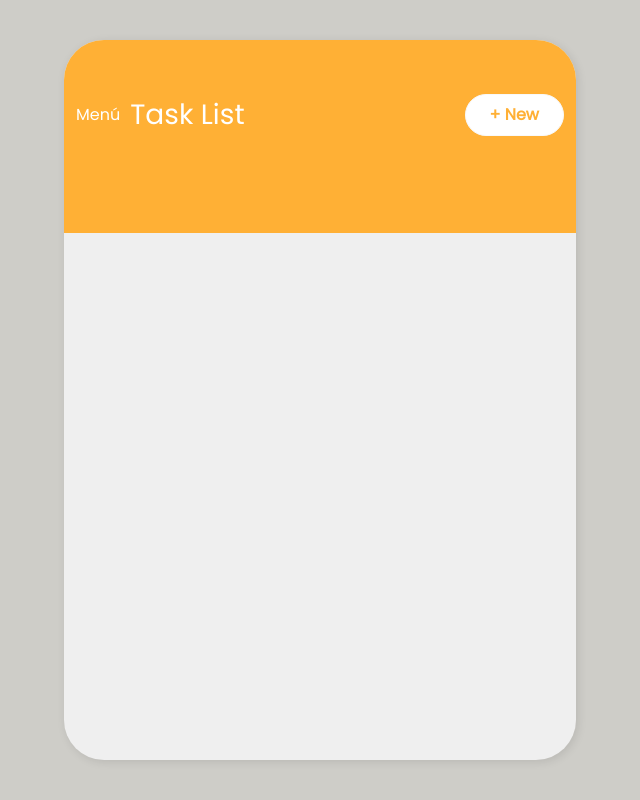
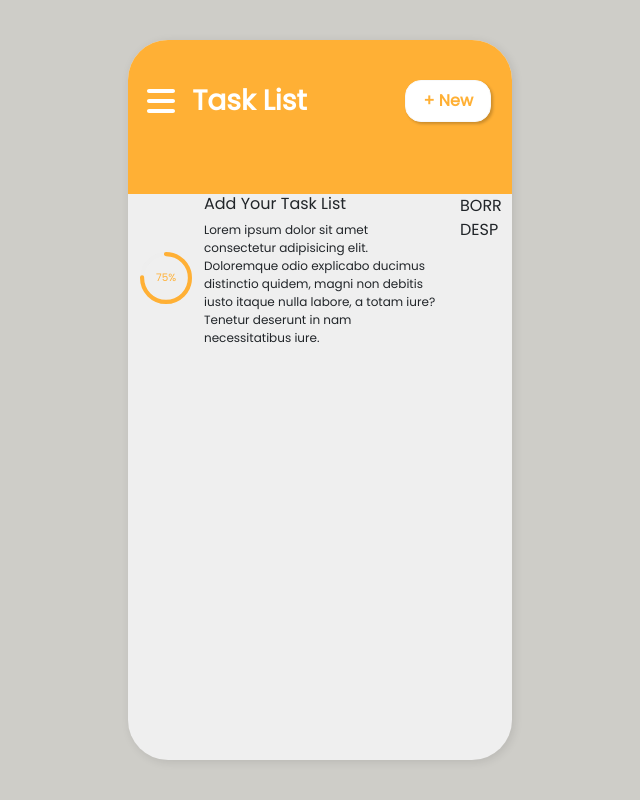
Before and after one commit to isgb/todolistfronted, a React (Vite) app: page / in a window 1280 px wide. Shown: the whole page, without its empty margins (320-960 px from the left). Built offline with nearby package versions, Linux system fonts and the light colour scheme.

Commit message:
creacion de cards task

```diff
--- a/package.json
+++ b/package.json
@@ -17,6 +17,7 @@
     "@fortawesome/react-fontawesome": "^0.2.2",
     "bootstrap": "^5.3.5",
     "react": "^19.0.0",
+    "react-circular-progressbar": "^2.2.0",
     "react-dom": "^19.0.0"
   },
   "devDependencies": {
--- /dev/null
+++ b/src/components/CardsList/CardsList.jsx
@@ -0,0 +1,42 @@
+import React from "react";
+import "../../styles/cardtasks.css";
+import { CircularProgressbar, buildStyles } from "react-circular-progressbar";
+import "react-circular-progressbar/dist/styles.css";
+
+export const CardsList = () => {
+  return (
+    <section className="container container-cardslist">
+      <div className="row justify-content-between card-tasks">
+
+        <div className="col-2 porcentaje">
+          <div className="content-circularprogressbar d-flex align-items-center justify-content-center">
+            <CircularProgressbar
+              value={75}
+              text={`${75}%`}
+              styles={buildStyles({
+                textColor: "#FFB035",
+                pathColor: "#FFB035",
+                trailColor: "#eee",
+              })}
+            />
+          </div>
+        </div>
+
+        <div className="col-8 card-information">
+          <h4>Add Your Task List</h4>
+          <p>
+            Lorem ipsum dolor sit amet consectetur adipisicing elit. Doloremque
+            odio explicabo ducimus distinctio quidem, magni non debitis iusto
+            itaque nulla labore, a totam iure? Tenetur deserunt in nam
+            necessitatibus iure.
+          </p>
+        </div>
+
+        <div className="col-2 container-buttons-card-tasks">
+          <div>BORR</div>
+          <div>DESP</div>
+        </div>
+      </div>
+    </section>
+  );
+};
--- /dev/null
+++ b/src/components/Header/ButtonNew.jsx
@@ -0,0 +1,11 @@
+import React from "react";
+
+export const ButtonNew = () => {
+  return (
+    <div className="col-auto container-button">
+      <button class="btn btn-outline-light fw-bold py-2 rounded-4 no-active">
+        + New
+      </button>
+    </div>
+  );
+};
--- a/src/components/Header/Header.jsx
+++ b/src/components/Header/Header.jsx
@@ -1,20 +1,19 @@
 import React from "react";
 import "../../styles/header.css";
+import { IconMenu } from "./IconMenu";
+import { ButtonNew } from "./ButtonNew";
 
 export const Header = () => {
   return (
     <header className="container">
       <div className="row justify-content-between">
-        <div className="col-auto d-flex align-items-center container-menu-and-title">
-          <p className="mb-0">Menú</p>
-          <h3 className="mb-0">Task List</h3>
-        </div>
 
-        <div className="col-auto container-button">
-          <button class="btn btn-outline-light fw-bold px-4 py-2 rounded-pill">
-            + New
-          </button>
-        </div>
+        {/* Icono Menú y título */}
+        <IconMenu />
+
+        {/* Botón Nuevo */}
+        <ButtonNew />
+
       </div>
     </header>
   );
--- /dev/null
+++ b/src/components/Header/IconMenu.jsx
@@ -0,0 +1,12 @@
+import React from 'react'
+import {FontAwesomeIcon} from '@fortawesome/react-fontawesome'
+import {faBars} from '@fortawesome/free-solid-svg-icons'
+
+export const IconMenu = () => {
+  return (
+    <div className="col-auto d-flex align-items-center container-menu-and-title">
+          <FontAwesomeIcon icon={faBars} size={'2x'} className="iconMenu" />
+          <h3 className="mb-0">Task List</h3>
+    </div>
+  )
+}
--- a/src/components/TaskContainer/TaskContainer.jsx
+++ b/src/components/TaskContainer/TaskContainer.jsx
@@ -1,11 +1,16 @@
 import React from "react";
 import "../../styles/taskcontainer.css";
 import { Header } from "../Header/Header";
+import { CardsList } from "../CardsList/CardsList";
 
 export const TaskContainer = () => {
   return (
     <section className="task-container">
+      {/* Header de la app ToDo-List */}
       <Header />
+
+      {/* Lista de cards */}
+     <CardsList/>
     </section>
   );
 };
--- /dev/null
+++ b/src/styles/cardtasks.css
@@ -0,0 +1,12 @@
+.card-information > h4 {
+    font-size: 16px;
+}
+
+.card-information > p {
+    font-size: 12px;
+}
+
+.content-circularprogressbar{
+    width: 130%;
+    height: 100%; /* Asegura que ocupe el alto del contenedor */
+}
--- a/src/styles/header.css
+++ b/src/styles/header.css
@@ -5,6 +5,7 @@ header{
 header > .row {
     padding-top: 11%;
     padding-bottom: 20%;
+    margin: auto 2%;
 }
 
 .container-menu-and-title{
@@ -12,7 +13,12 @@ header > .row {
 }
 
 .container-menu-and-title > h3 {
-    padding-left: 10px;
+    padding-left: 17px;
+    font-weight: bolder;
+}
+
+.row > .container-menu-and-title{
+    padding: 0;
 }
 
 .container-button{
@@ -22,4 +28,26 @@ header > .row {
 .container-button > button{
     background-color: white;
     color: #FFB035;
+    width: 114%;
+    box-shadow: 2px 2px 3px rgba(0.6, 0, 0, 0.2);
 }
+
+.container-button > .btn:hover {
+    background-color: white;
+    color: #FFB035;
+}
+
+.no-active-check:checked+.no-active,
+.no-active.active,
+.no-active.show,
+.no-active:first-child:active,
+:not(.no-active-check)+.no-active:active {
+    background-color: white !important; /* Fondo blanco */
+    color: #FFB035 !important; /* Color del texto */
+    border-color: #FFB035 !important; /* Mantener el borde con el mismo color */
+    box-shadow: none !important; /* Evita el efecto de sombra */
+}
+
+.iconMenu{
+    cursor: pointer;
+}
--- a/src/styles/taskcontainer.css
+++ b/src/styles/taskcontainer.css
@@ -2,7 +2,7 @@
   background-color: #EFEFEF;
   height: 90vh;
   width: 90%;
-  max-width: 40%;
+  max-width: 30%;
   margin: auto;
   padding: 0;
   border-radius: 40px;
```
Also changed, not shown: 1 other file (tests, documents, lock files or other folders).
